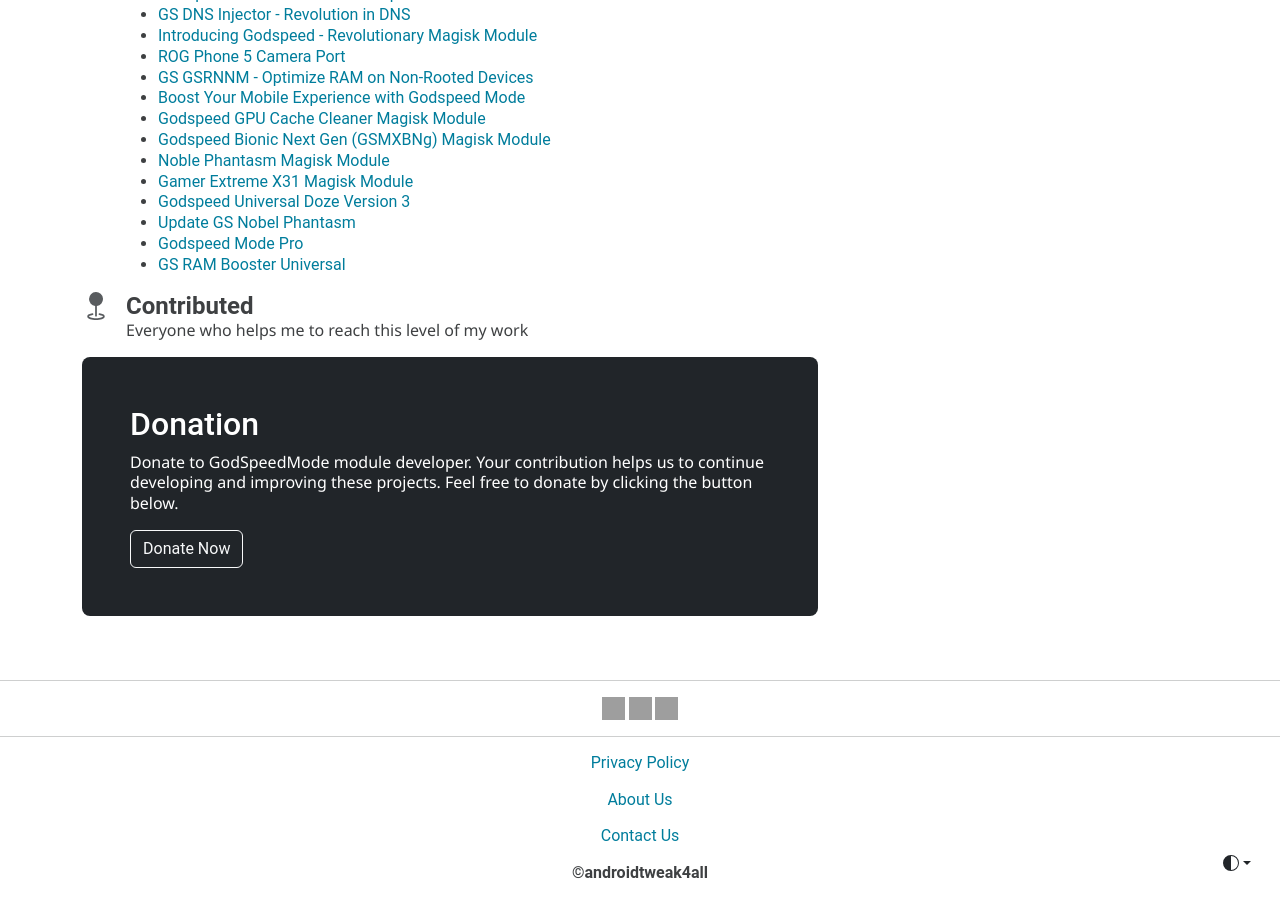
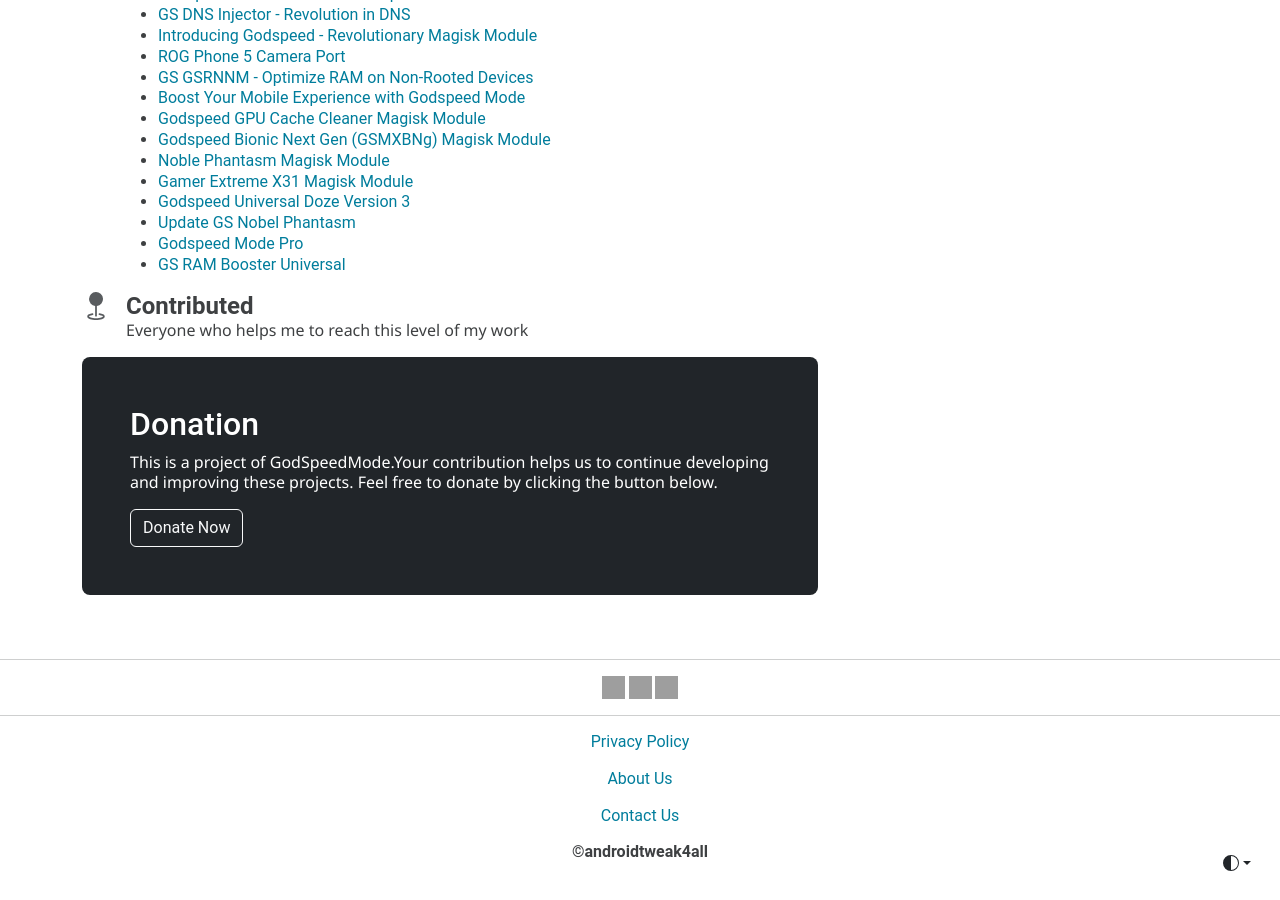
Before and after one commit to androidmagiskmodule/androidmagiskmodule.github.io, a Jekyll site: the page built from index.html, in a window 1280 px wide and 900 px high, scrolled down 858 px. Built offline with Jekyll 4.4.1, drawn with Linux system fonts in a browser that asks for light colours; some web fonts are replaced; after the commit the page ends 1737 px from its top, so only the background shows below that; grey boxes are pictures that could not be loaded.

Commit message:
Update index.html

```diff
--- a/index.html
+++ b/index.html
@@ -208,7 +208,7 @@ tagline: Bio
     <div class="col-md-8">
         <div class="h-100 p-5 text-bg-dark rounded-3">
             <h2>Donation</h2>
-            <p>Donate to GodSpeedMode module developer. Your contribution helps us to continue developing and improving these projects. Feel free to donate by clicking the button below.</p>
+            <p>This is a project of GodSpeedMode.Your contribution helps us to continue developing and improving these projects. Feel free to donate by clicking the button below.</p>
             <a href="https://ko-fi.com/revWS/tiers" target="_blank" class="btn btn-outline-light" type="button">Donate Now</a>
         </div>
     </div>
```
